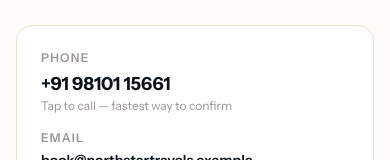
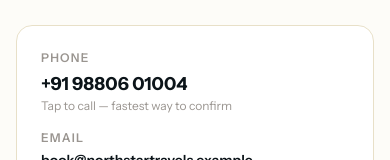
Before and after one commit to CHARANESH07/northstar-luxury-demo, a Next.js app: page /contact in a window 390 px wide. Shown: the part 196-356 px from the top of the page. Built offline with nearby package versions, Linux system fonts and the light colour scheme.

Commit message:
chore: phone → 9880601004

```diff
--- a/src/app/booking/confirm/page.tsx
+++ b/src/app/booking/confirm/page.tsx
@@ -38,7 +38,7 @@ function ConfirmInner(){
         </div>
         <div className="border-t border-[var(--line)] pt-4 flex gap-2">
           <button onClick={()=>{ const txt=`Booking ${b.id} — ${trip.pickup} → ${trip.drop} on ${trip.date} — ₹${price.total}`; navigator.clipboard.writeText(txt); alert("Copied");}} className="flex-1 bg-white border border-[var(--line)] py-3 rounded-full font-semibold">Copy details</button>
-          <a href={`https://wa.me/919810115661?text=${encodeURIComponent(`Booking ${b.id} ${trip.pickup}→${trip.drop} ${trip.date}`)}`} target="_blank" className="flex-1 text-center bg-[#25D366] text-white py-3 rounded-full font-bold">Share on WhatsApp</a>
+          <a href={`https://wa.me/919880601004?text=${encodeURIComponent(`Booking ${b.id} ${trip.pickup}→${trip.drop} ${trip.date}`)}`} target="_blank" className="flex-1 text-center bg-[#25D366] text-white py-3 rounded-full font-bold">Share on WhatsApp</a>
         </div>
         <div className="text-xs text-[var(--stone)] text-center bg-[var(--paper)] border border-[var(--line)] rounded-xl px-3 py-2">Add to calendar, invoice download, and email are mocked in Zone 1. Real backend will send SMS/email and driver details.</div>
       </div>
--- a/src/app/error.tsx
+++ b/src/app/error.tsx
@@ -5,7 +5,7 @@ export default function Error({ error, reset }: { error: Error & { digest?: stri
       <h1 className="text-2xl font-bold" style={{fontFamily:"var(--font-display)"}}>Something went wrong</h1>
       <p className="text-sm text-[var(--stone)] mt-2">{error.message || "Unexpected error. Try again."}</p>
       <button onClick={reset} className="mt-6 bg-[var(--ink)] text-white px-6 py-3 font-bold btn-press cursor-pointer rounded-lg">Try again</button>
-      <div className="mt-4 text-xs text-[var(--stone)]">If this persists, call {`+91 98101 15661`}</div>
+      <div className="mt-4 text-xs text-[var(--stone)]">If this persists, call {`+91 98806 01004`}</div>
     </div>
   );
 }
--- a/src/app/layout.tsx
+++ b/src/app/layout.tsx
@@ -23,12 +23,12 @@ export default function RootLayout({ children }: { children: React.ReactNode }){
         <main id="main" tabIndex={-1} className="flex-1 pb-16 md:pb-0 focus:outline-none"><PageTransition>{children}</PageTransition></main>
         <Footer/>
         <div className="md:hidden fixed bottom-0 inset-x-0 bg-white border-t border-[var(--rule)] p-3 flex gap-2 z-40">
-          <a href="tel:+919810115661" className="flex-1 border border-[var(--rule)] py-3 text-center text-sm font-medium">Call</a>
+          <a href="tel:+919880601004" className="flex-1 border border-[var(--rule)] py-3 text-center text-sm font-medium">Call</a>
           <a href="/booking" className="flex-1 bg-[var(--ink)] text-white py-3 text-center text-sm font-semibold">Book</a>
         </div>
         <script type="application/ld+json" dangerouslySetInnerHTML={{__html: JSON.stringify({
           "@context":"https://schema.org","@type":"LocalBusiness", name:"NorthStar Travels",
-          telephone:"+919810115661", address:{ "@type":"PostalAddress", addressLocality:"New Delhi", addressCountry:"IN"},
+          telephone:"+919880601004", address:{ "@type":"PostalAddress", addressLocality:"New Delhi", addressCountry:"IN"},
           areaServed:["Delhi NCR","Jaipur","Agra","Chandigarh"], priceRange:"₹₹"
         })}}/>
       </body>
--- a/src/data/vehicles.ts
+++ b/src/data/vehicles.ts
@@ -41,9 +41,9 @@ export const services = [
 export const company = {
   name:"NorthStar Travels",
   tagline:"Travel Together. Arrive Better.",
-  phone:"+91 98101 15661",
+  phone:"+91 98806 01004",
   email:"book@northstartravels.example",
-  whatsapp:"+91 98101 15661",
+  whatsapp:"+91 98806 01004",
   address:"UG 54, Palika Place, Panchkuian Road, New Delhi 110001",
   hours:"24×7 booking & support",
   areas:["Delhi NCR","Jaipur","Agra","Chandigarh","Manali","Goa"],
```
Also changed, not shown: 1 other file (tests, documents, lock files or other folders).
